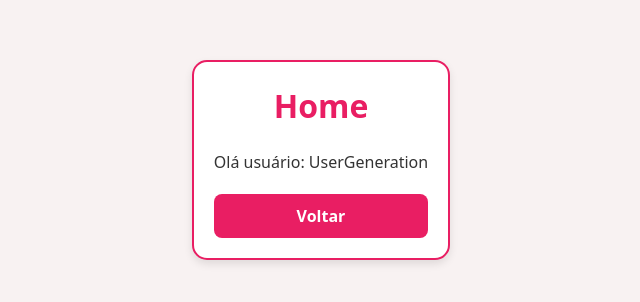
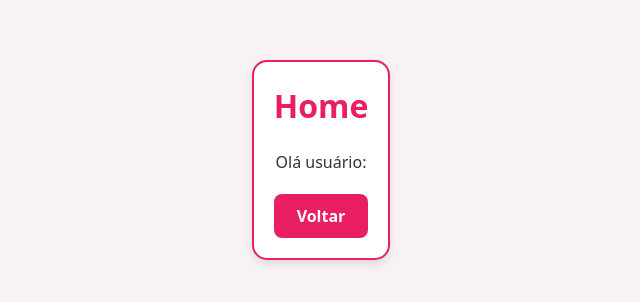
Before and after one commit to CarolineCoutinhoHA/blog-pessoal, a React (Vite) app: page /home in a window 1280 px wide. Shown: the part 240-542 px from the top of the page, without its empty margins (319-959 px from the left). Built offline with nearby package versions, Linux system fonts and the light colour scheme.

Commit message:
Adiciona estilização e estrutura para a página de login

```diff
--- a/src/paginas/home/Home.tsx
+++ b/src/paginas/home/Home.tsx
@@ -2,6 +2,7 @@ import { useContext } from 'react';
 import { UserContext } from '../../contexts/UserContext';
 import { Link } from 'react-router-dom';
 import './Home.css';
+
 
 function Home() {
   const { nome } = useContext(UserContext);
@@ -10,7 +11,7 @@ function Home() {
     <div className='home-container'>
       <div className='home-content'>
         <h2 className='home-title'>Home</h2>
-        <h2 className='home-user'>Olá usuário: UserGeneration</h2>
+        <h2 className='home-user'>Olá usuário: {nome}</h2>
         <Link to="/login" className='home-button'>
           Voltar
         </Link>
```
